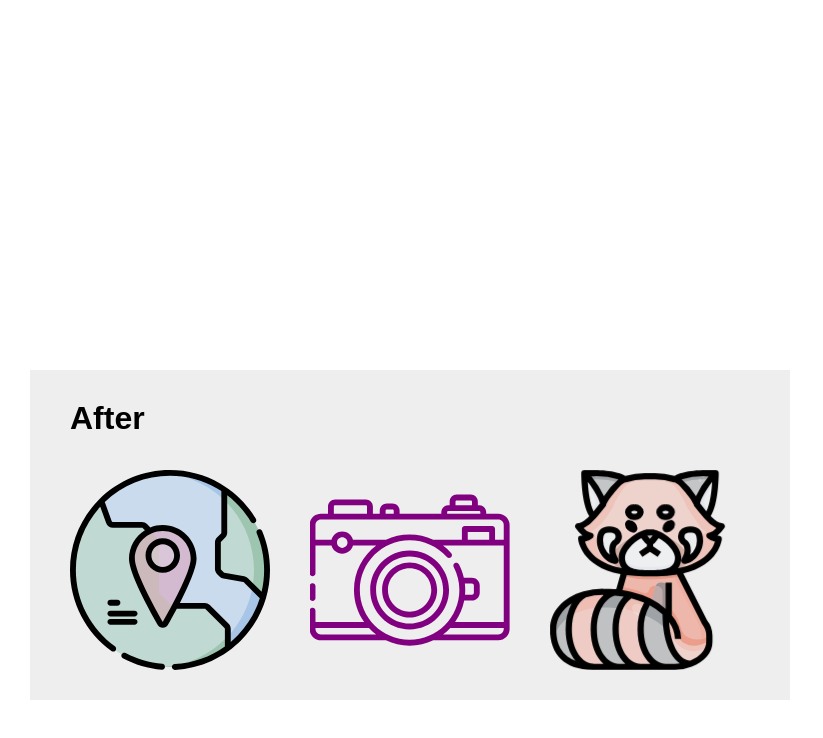
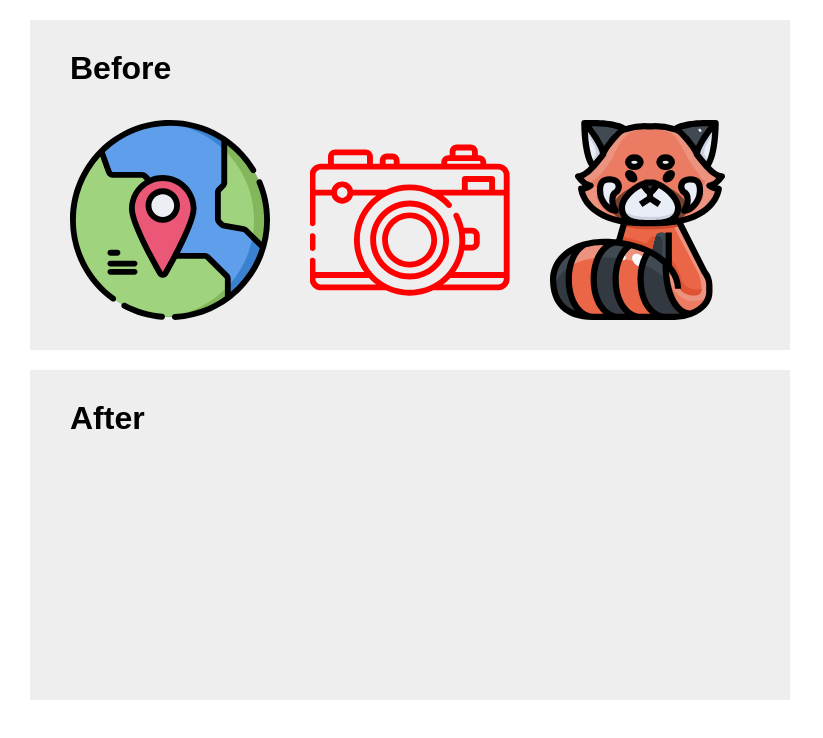
Before and after one commit to straley/squigglier, a website built with webpack: page demo/public/index.html in a window 1280 px wide. Shown: the whole page, without its empty margins (0-823 px from the left). Built offline with nearby package versions, Linux system fonts and the light colour scheme.

Commit message:
bad version

```diff
--- a/demo/public/index.html
+++ b/demo/public/index.html
@@ -41,7 +41,7 @@
 </head>
 
 <body>
-  <!-- <div class="frame" id="before">
+  <div class="frame" id="before">
     <h1>Before</h1>
     <svg
       id="location"
@@ -58,7 +58,7 @@
       style="width:200px; height:200px; left: 520px;"
       src="/assets/red-panda.svg"
     ></svg>
-  </div> -->
+  </div>
 
   <div class="frame" id="after">
     <h1>After</h1>
--- a/src/Animations.ts
+++ b/src/Animations.ts
@@ -17,6 +17,18 @@ export type GeoMeta = {
     }
   }
 }
+
+export type AnimationSequence = Array<{
+  element: HTMLElement,
+  command: string,
+  settings: any
+}>
+
+export type AnimationSequenceAction = (
+  element: SVGSVGElement,
+  parent: HTMLElement,
+  sequence: AnimationSequence
+) => void
 
 export class Animations {
 
--- a/src/Animations/FillIn.ts
+++ b/src/Animations/FillIn.ts
@@ -1,10 +1,16 @@
-import { Animations } from '../Animations'
+import {
+  Animations,
+  AnimationSequence,
+  AnimationSequenceAction
+} from '../Animations'
 
 export class FillIn {
   static render(
-    element:SVGSVGElement,
-    settings={},
-    nextAction:(element:SVGSVGElement)=>void
+    element: SVGSVGElement,
+    settings: any,
+    parent: HTMLElement,
+    sequence: AnimationSequence,
+    nextAction: AnimationSequenceAction
   ) {
     // ensure style sheet
     Animations.withStyleSheet(styleSheet => {
@@ -16,8 +22,6 @@ export class FillIn {
       })
     })
 
-    if (typeof nextAction === 'function') {
-      nextAction(element)
-    }
+    nextAction(element, parent, sequence)
   }
 }
--- a/src/Animations/Freehand.ts
+++ b/src/Animations/Freehand.ts
@@ -1,4 +1,9 @@
-import { Animations, GeoMeta } from '../Animations'
+import {
+  Animations,
+  AnimationSequence,
+  AnimationSequenceAction,
+  GeoMeta
+} from '../Animations'
 
 export type FreehandAnimateSettings = {
   width?: number|string,
@@ -7,15 +12,18 @@ export type FreehandAnimateSettings = {
 }
 
 export class Freehand {
+
   static render(
-    element:SVGSVGElement,
-    settings:FreehandAnimateSettings={},
-    nextAction:(element:SVGSVGElement)=>void
+    element: SVGSVGElement,
+    settings: FreehandAnimateSettings,
+    parent: HTMLElement,
+    sequence: AnimationSequence,
+    nextAction: AnimationSequenceAction
   ) {
-    console.log('FREEHAND')
+    console.log("FH")
+    console.log(element, settings, sequence, nextAction)
     // ensure style sheet
     Animations.withStyleSheet((styleSheet => {
-      console.log('HAS CSS')
       // values from settings
       const id = element.getAttribute('id')
       const width = Animations.defaultFloat(settings.width, 30)
@@ -92,7 +100,7 @@ export class Freehand {
     }))
 
     if (typeof nextAction === 'function') {
-      nextAction(element)
+      nextAction(element, parent, sequence)
     }
   }
 }
--- a/src/Loader.ts
+++ b/src/Loader.ts
@@ -1,4 +1,4 @@
-import { Animations } from './Animations'
+import { Animations, AnimationSequence } from './Animations'
 import { Filters } from './Filters'
 
 type Settings = {
@@ -7,20 +7,46 @@ type Settings = {
 
 export class Loader {
 
-  constructor(elements: HTMLCollectionOf<SVGSVGElement>) {
+  static compile(elements: HTMLCollectionOf<SVGSVGElement>) {
     for (const index in elements) {
-      this.loadSrc(elements[index])
+      Loader.loadSvg(elements[index])
     }
   }
 
-  private loadObject(src:string, callback:(object:HTMLElement)=>void) {
+  static getNextSequenceAction(
+    object: SVGSVGElement,
+    target: HTMLElement,
+    sequence: AnimationSequence
+  ) {
+    if (sequence.length === 0) {
+      target.outerHTML = object.outerHTML
+      return
+    }
+
+    const nextSequence = sequence.shift()
+    const { element, command, settings } = nextSequence
+
+    console.log(command, element, settings, sequence)
+    Animations[command](element, settings, parent, sequence, Loader.getNextSequenceAction)
+  }
+
+
+
+  static loadXMLObject(
+    src: string,
+    target: object,
+    callback: (
+      object: HTMLElement,
+      target: object
+    ) => void
+  ) {
     const loader = new XMLHttpRequest()
     loader.open('GET', src, true)
     loader.send()
-    loader.onload = function() { callback(loader.responseXML.firstChild as HTMLElement) }
+    loader.onload = ()=>callback(loader.responseXML.firstChild as HTMLElement, target)
   }
 
-  private parseSettings(setting:string):[string, Settings] {
+  static parseSettings(setting:string):[string, Settings] {
     const parts = setting.split(/\s+/)
 
     const command = parts.shift()
@@ -33,16 +59,10 @@ export class Loader {
     return [command, settings]
   }
 
-  private loadSrc(target:SVGSVGElement) {
-    if (!target.getAttribute && Array.isArray(target)) {
-      target = target[0]
-    }
-    const src = typeof target.getAttribute === 'function' && target.getAttribute('src')
-    if (!src) {
-      return
-    }
-
-    this.loadObject(src, object => {
+  static compileSvg(
+    object: SVGSVGElement,
+    target: HTMLElement
+  ) {
     const attributes = object.attributes
     // let onload = null
     const animations = []
@@ -57,11 +77,11 @@ export class Loader {
           //   break
 
           case 'animation':
-              attr.value.split(/\s*;\s*/).forEach(value => animations.push(this.parseSettings(value)))
+            attr.value.split(/\s*;\s*/).forEach(value => animations.push(Loader.parseSettings(value)))
             break
 
           case 'filter':
-              attr.value.split(/\s*;\s*/).forEach(value => filters.push(this.parseSettings(value)))
+            attr.value.split(/\s*;\s*/).forEach(value => filters.push(Loader.parseSettings(value)))
             break
         }
 
@@ -77,22 +97,7 @@ export class Loader {
     }
 
     // chain sets up a sequence of actions
-      const sequence:Array<{element: HTMLElement, command: string, settings: any}> = []
-
-      const getNextSequence = (parent) => {
-        if (sequence.length === 0) {
-          target.outerHTML = parent.outerHTML
-          return
-        }
-
-        const nextSequence = sequence.shift()
-        const { element, command, settings } = nextSequence
-
-
-        console.log(element.constructor, element.getAttribute('id'), command, settings)
-
-        Animations[command](element, settings, getNextSequence)
-      }
+    const sequence:AnimationSequence = []
 
     for (const animation of animations) {
       const [command, settings] = animation
@@ -106,9 +111,21 @@ export class Loader {
     }
 
     // start the chain
-      // chain(object)
-      console.log('o', object.getAttribute('id'), object.constructor)
-      getNextSequence(object)
-    })
+    Loader.getNextSequenceAction(object, target, sequence)
+  }
+
+  static loadSvg(
+    target: SVGSVGElement
+  ) {
+    if (!target.getAttribute && Array.isArray(target)) {
+      target = target[0]
+    }
+
+    const src = typeof target.getAttribute === 'function' && target.getAttribute('src')
+    if (!src) {
+      return
+    }
+
+    this.loadXMLObject(src, target, Loader.compileSvg)
   }
 }
--- a/src/index.ts
+++ b/src/index.ts
@@ -1,6 +1,6 @@
-import {Loader} from './Loader';
+import { Loader } from './Loader';
 
 document.addEventListener(
   'DOMContentLoaded',
-  ()=>new Loader(document.getElementsByTagName('svg'))
+  ()=>Loader.compile(document.getElementsByTagName('svg'))
 )
```
Also changed, not shown: release/squigglier.js (deleted), 1 other file. Lines whose indentation alone changed are shown as unchanged.
